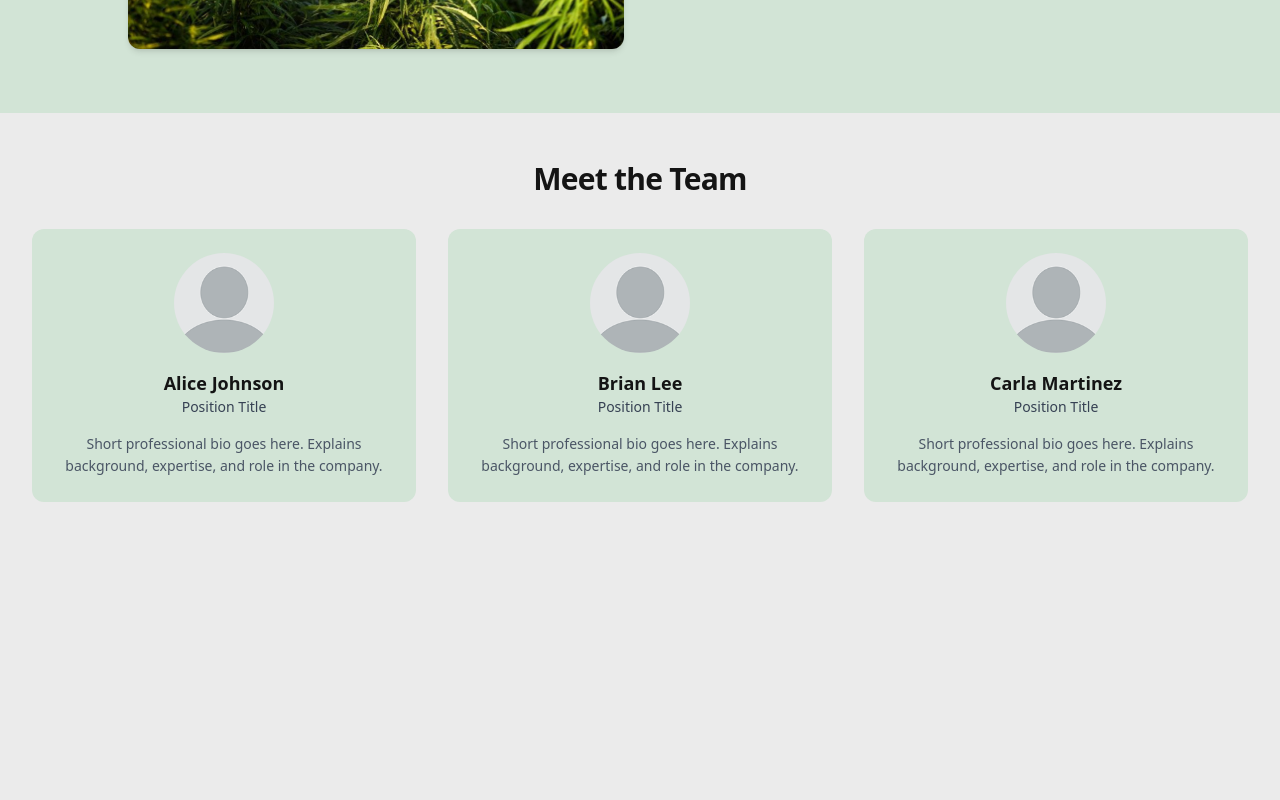
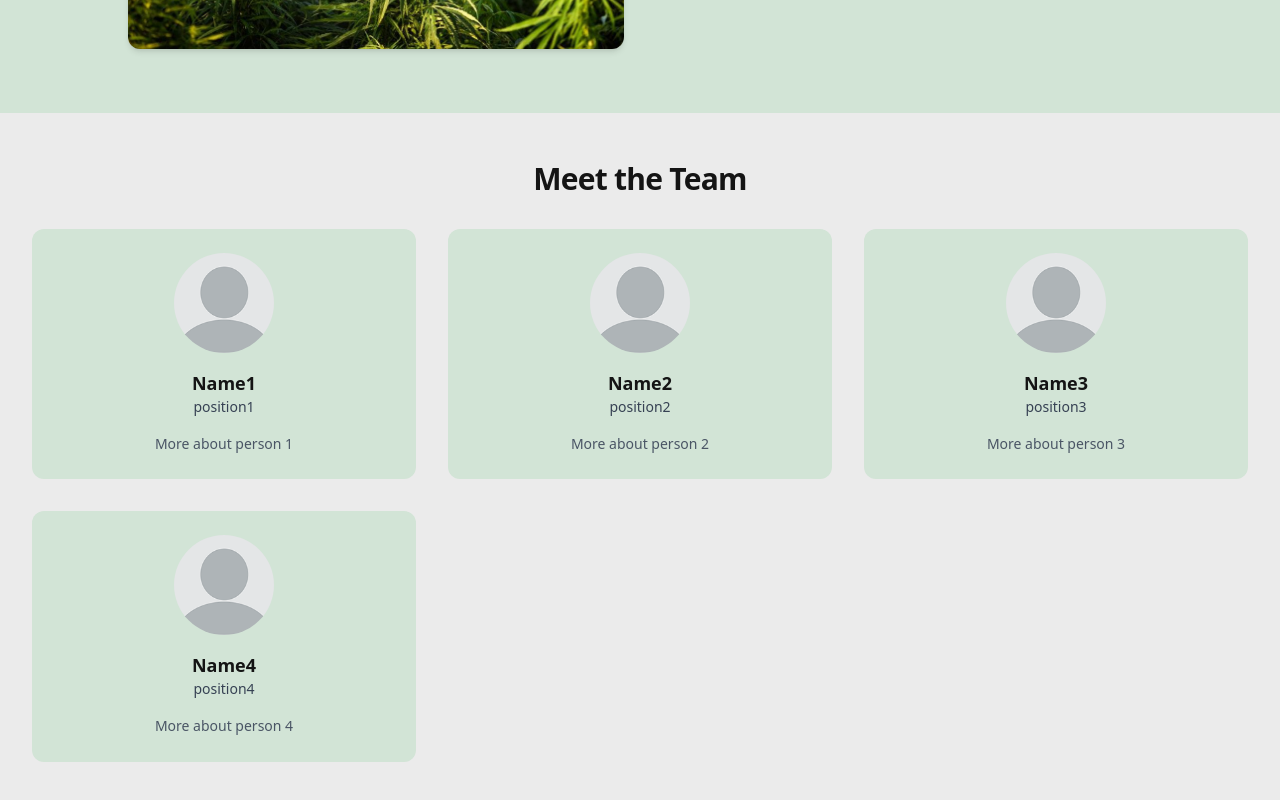
Before and after one commit to juliosantamariafgcu/True-Growers-Website, a Next.js app in the folder true-growers/: page /about_us in a window 1280 px wide. Shown: the part 1891-2691 px from the top of the page. Before the commit the page ends 2441 px from the top, so only its background shows below. Built offline with nearby package versions, Linux system fonts and the light colour scheme; a web font is replaced by a local one.

Commit message:
Update About us page to pull from new People json - will make updating easier

```diff
--- a/true-growers/src/app/about_us/page.tsx
+++ b/true-growers/src/app/about_us/page.tsx
@@ -1,7 +1,15 @@
 import Image from "next/image";
 import PageWrapper from "../wrapper";
+import peopleData from "../people_data.json"; // adjust path if needed
 
 export default function AboutUs() {
+  // Extract people data
+  const people = Object.entries(peopleData.people[0]).map(([name, info]) => ({
+    name,
+    position: info.position,
+    about: info.about,
+  }));
+
   return (
     <PageWrapper>
       <div>
@@ -117,31 +125,30 @@ export default function AboutUs() {
         </div>
 
 
-        {/* Meet the Team */}
+       {/* Meet the Team */}
         <div className="px-8 py-12">
           <h2 className="font-heading text-3xl font-semibold text-center mb-8 tracking-tight">
             Meet the Team
           </h2>
           <div className="grid md:grid-cols-3 gap-8 text-center">
-            {["Alice Johnson", "Brian Lee", "Carla Martinez"].map((name, idx) => (
+            {people.map((person, idx) => (
               <div
                 key={idx}
                 className="rounded-xl p-6 bg-[#D2E4D6] dark:bg-[#36593D] hover:bg-[#4A9833] dark:hover:bg-[#346B24] transition-colors duration-300"
               >
                 <Image
                   src="/blank-pfp.png"
-                  alt={name}
+                  alt={person.name}
                   width={100}
                   height={100}
                   className="mx-auto mb-4 rounded-full object-cover"
                 />
-                <h3 className="font-heading text-lg font-semibold">{name}</h3>
+                <h3 className="font-heading text-lg font-semibold">{person.name}</h3>
                 <p className="font-body text-sm text-gray-700 dark:text-gray-200">
-                  Position Title
+                  {person.position}
                 </p>
                 <p className="font-body mt-4 text-sm leading-relaxed text-gray-600 dark:text-gray-300">
-                  Short professional bio goes here. Explains background,
-                  expertise, and role in the company.
+                  {person.about}
                 </p>
               </div>
             ))}
--- /dev/null
+++ b/true-growers/src/app/people_data.json
@@ -0,0 +1,34 @@
+{
+    "people":[
+        {
+            "Name1":
+            {
+                "position":"position1",
+                "about":"More about person 1",
+                "more info?":"more info?"
+            },
+
+            "Name2":
+            {
+                "position":"position2",
+                "about":"More about person 2",
+                "more info?":"more info?"
+            },
+
+            "Name3":
+            {
+                "position":"position3",
+                "about":"More about person 3",
+                "more info?":"more info?"
+            },
+
+            "Name4":
+            {
+                "position":"position4",
+                "about":"More about person 4",
+                "more info?":"more info?"
+            }
+        }
+
+    ]
+}
```
